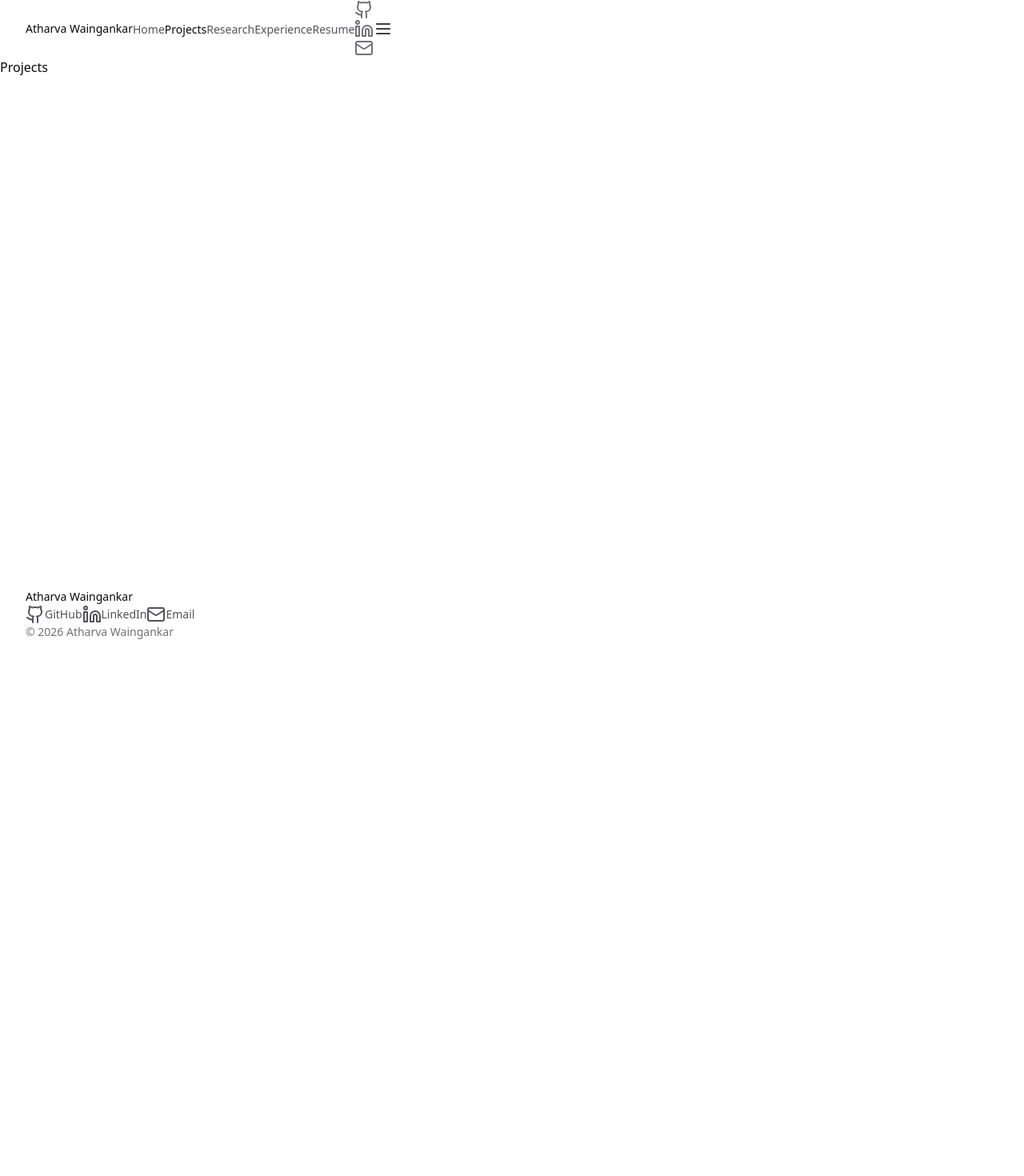
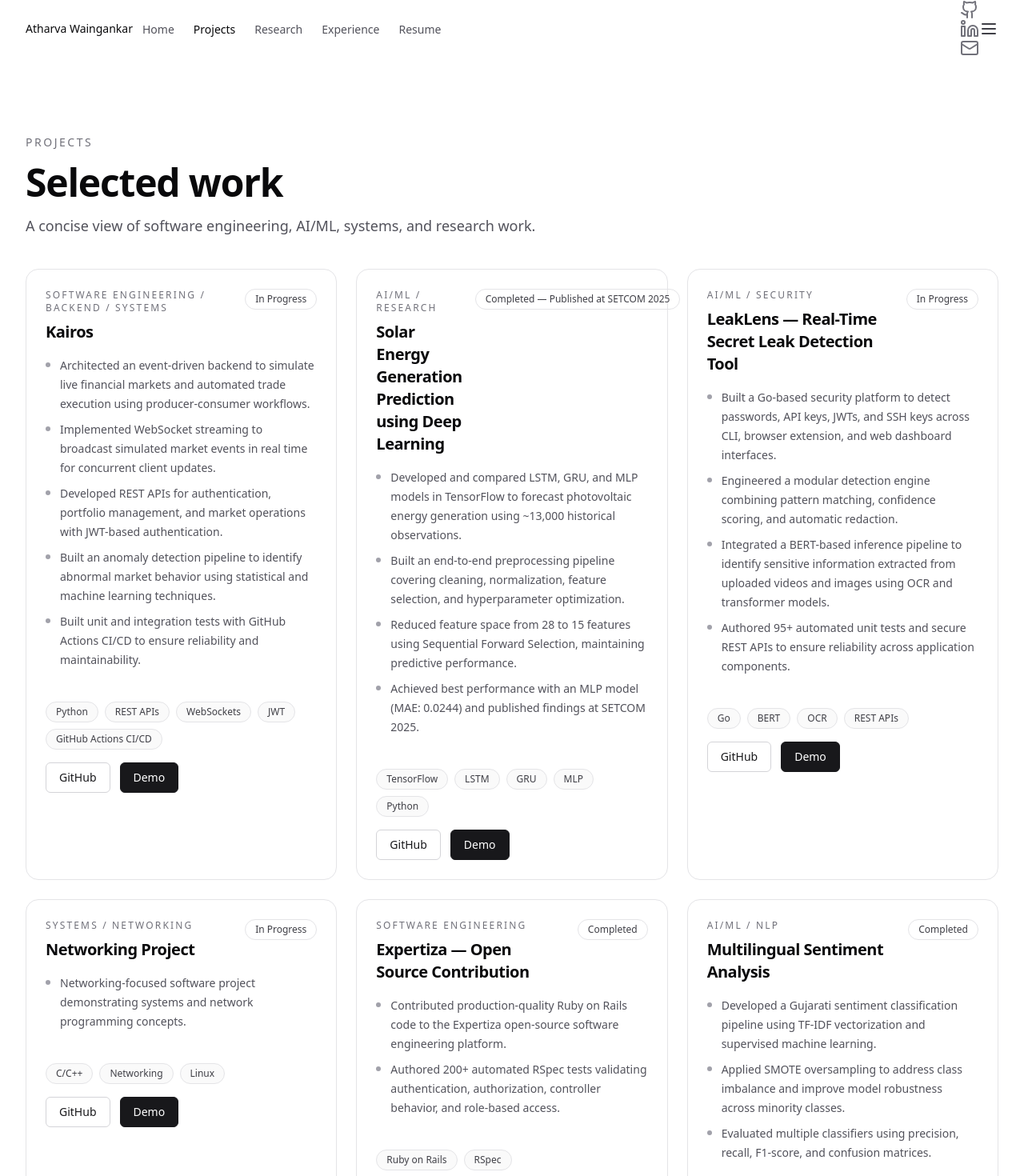
Before and after one commit to AtharvaW195/Portfolio, a Next.js app: page /projects in a window 1280 px wide. Shown: the top 1470 px of the page at 80% size. Before the commit the page ends 800 px from the top, so only its background shows below. Built offline with nearby package versions, Linux system fonts and the light colour scheme.

Commit message:
Added Projects

```diff
--- a/app/projects/page.tsx
+++ b/app/projects/page.tsx
@@ -1,3 +1,78 @@
+import Link from 'next/link';
+import { projects } from '@/data/projects';
+
 export default function ProjectsPage() {
-  return <main><h1>Projects</h1></main>;
+  return (
+    <main className="mx-auto flex w-full max-w-7xl flex-col gap-10 px-4 py-16 sm:px-6 lg:px-8 lg:py-24">
+      <section className="max-w-3xl space-y-4">
+        <p className="text-sm font-medium tracking-[0.18em] text-zinc-500 uppercase">Projects</p>
+        <h1 className="text-4xl font-semibold tracking-tight text-zinc-950 sm:text-5xl">Selected work</h1>
+        <p className="text-base leading-7 text-zinc-600 sm:text-lg">
+          A concise view of software engineering, AI/ML, systems, and research work.
+        </p>
+      </section>
+
+      <section className="grid gap-6 sm:grid-cols-2 xl:grid-cols-3">
+        {projects.map((project) => (
+          <article
+            key={project.slug}
+            className="flex h-full flex-col rounded-2xl border border-zinc-200 bg-white p-6 transition-colors hover:border-zinc-300"
+          >
+            <div className="space-y-4">
+              <div className="flex items-start justify-between gap-4">
+                <div className="space-y-2">
+                  <p className="text-xs font-medium tracking-[0.18em] text-zinc-500 uppercase">{project.category}</p>
+                  <h2 className="text-xl font-semibold tracking-tight text-zinc-950">{project.name}</h2>
+                </div>
+                <span className="shrink-0 rounded-full border border-zinc-200 px-3 py-1 text-xs font-medium text-zinc-700">
+                  {project.status}
+                </span>
+              </div>
+
+              {project.description ? (
+                <p className="text-sm leading-6 text-zinc-600">{project.description}</p>
+              ) : null}
+
+              <ul className="space-y-2 text-sm leading-6 text-zinc-600">
+                {project.bullets.map((bullet) => (
+                  <li key={bullet} className="flex gap-3">
+                    <span className="mt-2 h-1.5 w-1.5 shrink-0 rounded-full bg-zinc-400" aria-hidden="true" />
+                    <span>{bullet}</span>
+                  </li>
+                ))}
+              </ul>
+            </div>
+
+            <div className="mt-6 space-y-4 pt-4">
+              <div className="flex flex-wrap gap-2">
+                {project.techStack.map((tech) => (
+                  <span
+                    key={tech}
+                    className="rounded-full border border-zinc-200 bg-zinc-50 px-3 py-1 text-xs font-medium text-zinc-700"
+                  >
+                    {tech}
+                  </span>
+                ))}
+              </div>
+
+              <div className="flex flex-wrap gap-3">
+                <Link
+                  href={project.githubUrl}
+                  className="inline-flex items-center justify-center rounded-md border border-zinc-300 px-4 py-2 text-sm font-medium text-zinc-900 transition-colors hover:border-zinc-400 hover:bg-zinc-50"
+                >
+                  GitHub
+                </Link>
+                <Link
+                  href={project.demoUrl}
+                  className="inline-flex items-center justify-center rounded-md border border-zinc-900 bg-zinc-900 px-4 py-2 text-sm font-medium text-white transition-colors hover:bg-zinc-800"
+                >
+                  Demo
+                </Link>
+              </div>
+            </div>
+          </article>
+        ))}
+      </section>
+    </main>
+  );
 }
--- a/components/site-header.tsx
+++ b/components/site-header.tsx
@@ -31,12 +31,12 @@ export function SiteHeader() {
 
   return (
     <header className="sticky top-0 z-50 border-b border-zinc-200 bg-white/95 backdrop-blur">
-      <div className="mx-auto flex max-w-6xl items-center justify-between px-4 py-4 sm:px-6 lg:px-8">
+      <div className="mx-auto flex w-full max-w-7xl items-center justify-between px-4 py-4 sm:px-6 lg:px-8">
         <Link href="/" className="text-sm font-medium tracking-wide text-zinc-950">
           Atharva Waingankar
         </Link>
 
-        <nav className="hidden items-center gap-1 md:flex" aria-label="Primary">
+        <nav className="hidden flex-1 items-center justify-center gap-1 md:flex" aria-label="Primary">
           {navigationItems.map((item) => (
             <Link
               key={item.href}
--- a/data/projects.ts
+++ b/data/projects.ts
@@ -1,14 +1,113 @@
-export interface ProjectLink {
-  label: string;
-  url: string;
+export interface Project {
+  name: string;
+  category: string;
+  description?: string;
+  bullets: string[];
+  techStack: string[];
+  status: string;
+  githubUrl: string;
+  demoUrl: string;
+  slug: string;
 }
 
-export interface Project {
-  title: string;
-  slug: string;
-  summary: string;
-  techStack: string[];
-  links: ProjectLink[];
-}
-
-export const projects: Project[] = [];
+export const projects: Project[] = [
+  {
+    name: 'Kairos',
+    category: 'Software Engineering / Backend / Systems',
+    bullets: [
+      'Architected an event-driven backend to simulate live financial markets and automated trade execution using producer-consumer workflows.',
+      'Implemented WebSocket streaming to broadcast simulated market events in real time for concurrent client updates.',
+      'Developed REST APIs for authentication, portfolio management, and market operations with JWT-based authentication.',
+      'Built an anomaly detection pipeline to identify abnormal market behavior using statistical and machine learning techniques.',
+      'Built unit and integration tests with GitHub Actions CI/CD to ensure reliability and maintainability.'
+    ],
+    techStack: ['Python', 'REST APIs', 'WebSockets', 'JWT', 'GitHub Actions CI/CD'],
+    status: 'In Progress',
+    githubUrl: '#',
+    demoUrl: '#',
+    slug: 'kairos',
+  },
+  {
+    name: 'Solar Energy Generation Prediction using Deep Learning',
+    category: 'AI/ML / Research',
+    bullets: [
+      'Developed and compared LSTM, GRU, and MLP models in TensorFlow to forecast photovoltaic energy generation using ~13,000 historical observations.',
+      'Built an end-to-end preprocessing pipeline covering cleaning, normalization, feature selection, and hyperparameter optimization.',
+      'Reduced feature space from 28 to 15 features using Sequential Forward Selection, maintaining predictive performance.',
+      'Achieved best performance with an MLP model (MAE: 0.0244) and published findings at SETCOM 2025.'
+    ],
+    techStack: ['TensorFlow', 'LSTM', 'GRU', 'MLP', 'Python'],
+    status: 'Completed — Published at SETCOM 2025',
+    githubUrl: '#',
+    demoUrl: '#',
+    slug: 'solar-energy-generation-prediction',
+  },
+  {
+    name: 'LeakLens — Real-Time Secret Leak Detection Tool',
+    category: 'AI/ML / Security',
+    bullets: [
+      'Built a Go-based security platform to detect passwords, API keys, JWTs, and SSH keys across CLI, browser extension, and web dashboard interfaces.',
+      'Engineered a modular detection engine combining pattern matching, confidence scoring, and automatic redaction.',
+      'Integrated a BERT-based inference pipeline to identify sensitive information extracted from uploaded videos and images using OCR and transformer models.',
+      'Authored 95+ automated unit tests and secure REST APIs to ensure reliability across application components.'
+    ],
+    techStack: ['Go', 'BERT', 'OCR', 'REST APIs'],
+    status: 'In Progress',
+    githubUrl: '#',
+    demoUrl: '#',
+    slug: 'leaklens',
+  },
+  {
+    name: 'Networking Project',
+    category: 'Systems / Networking',
+    bullets: [
+      'Networking-focused software project demonstrating systems and network programming concepts.'
+    ],
+    techStack: ['C/C++', 'Networking', 'Linux'],
+    status: 'In Progress',
+    githubUrl: '#',
+    demoUrl: '#',
+    slug: 'networking-project',
+  },
+  {
+    name: 'Expertiza — Open Source Contribution',
+    category: 'Software Engineering',
+    bullets: [
+      'Contributed production-quality Ruby on Rails code to the Expertiza open-source software engineering platform.',
+      'Authored 200+ automated RSpec tests validating authentication, authorization, controller behavior, and role-based access.'
+    ],
+    techStack: ['Ruby on Rails', 'RSpec'],
+    status: 'Completed',
+    githubUrl: '#',
+    demoUrl: '#',
+    slug: 'expertiza-open-source-contribution',
+  },
+  {
+    name: 'Multilingual Sentiment Analysis',
+    category: 'AI/ML / NLP',
+    bullets: [
+      'Developed a Gujarati sentiment classification pipeline using TF-IDF vectorization and supervised machine learning.',
+      'Applied SMOTE oversampling to address class imbalance and improve model robustness across minority classes.',
+      'Evaluated multiple classifiers using precision, recall, F1-score, and confusion matrices.'
+    ],
+    techStack: ['Python', 'TF-IDF', 'Scikit-learn', 'SMOTE'],
+    status: 'Completed',
+    githubUrl: '#',
+    demoUrl: '#',
+    slug: 'multilingual-sentiment-analysis',
+  },
+  {
+    name: 'EcoBites — Sustainable Food Delivery Platform',
+    category: 'Software Engineering / Full-Stack',
+    bullets: [
+      'Developed REST APIs for restaurant management, ordering, authentication, and eco-reward redemption using Node.js and Express.js.',
+      'Integrated MongoDB with a React frontend to support scalable user and order management.',
+      'Achieved 76% code coverage through automated testing and GitHub Actions CI/CD pipelines.'
+    ],
+    techStack: ['Node.js', 'Express.js', 'React', 'MongoDB', 'GitHub Actions CI/CD'],
+    status: 'Completed',
+    githubUrl: '#',
+    demoUrl: '#',
+    slug: 'ecobites-sustainable-food-delivery-platform',
+  }
+];
```
